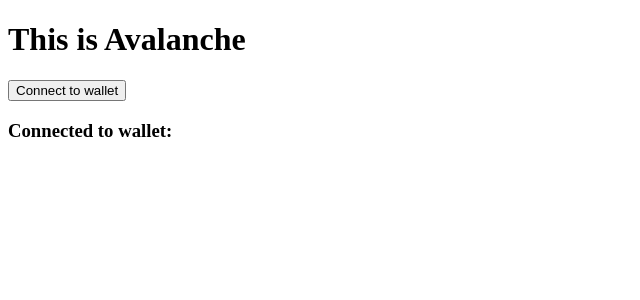
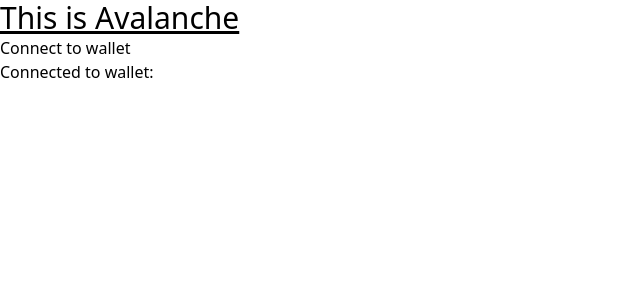
Before and after one commit to niemha3/interview-exercise-eb, a React (Create React App) app: page / in a window 1280 px wide. Shown: the top 300 px of the page, without its empty margins (0-640 px from the left). Built offline with nearby package versions, Linux system fonts and the light colour scheme; no server answers.

Commit message:
Apply tailwind

```diff
--- /dev/null
+++ b/src/App.css
@@ -0,0 +1,3 @@
+@tailwind base;
+@tailwind components;
+@tailwind utilities;
--- a/src/App.js
+++ b/src/App.js
@@ -1,6 +1,7 @@
 import React from 'react'
 import { useState, useEffect } from 'react'
 import { ethers }  from "ethers"
+import './App.css'
 import veQIErc20ABI from './veQIErc20ABI.json'
 import gaugeControllerErc20ABI from './gaugeControllerErc20ABI.json'
 import BigNumber from 'bignumber.js'
@@ -105,7 +106,7 @@
   return (
     <div className="App">
       <div>
-        <h1> This is Avalanche</h1>
+        <h1 className="text-3xl underline "> This is Avalanche</h1>
         <button onClick={requestAccount}>Connect to wallet</button>
         <h3>Connected to wallet: {wallet} </h3>
 
--- a/src/index.js
+++ b/src/index.js
@@ -1,5 +1,6 @@
 import React from 'react';
 import ReactDOM from 'react-dom/client';
+
 import App from './App';
 
 
```
